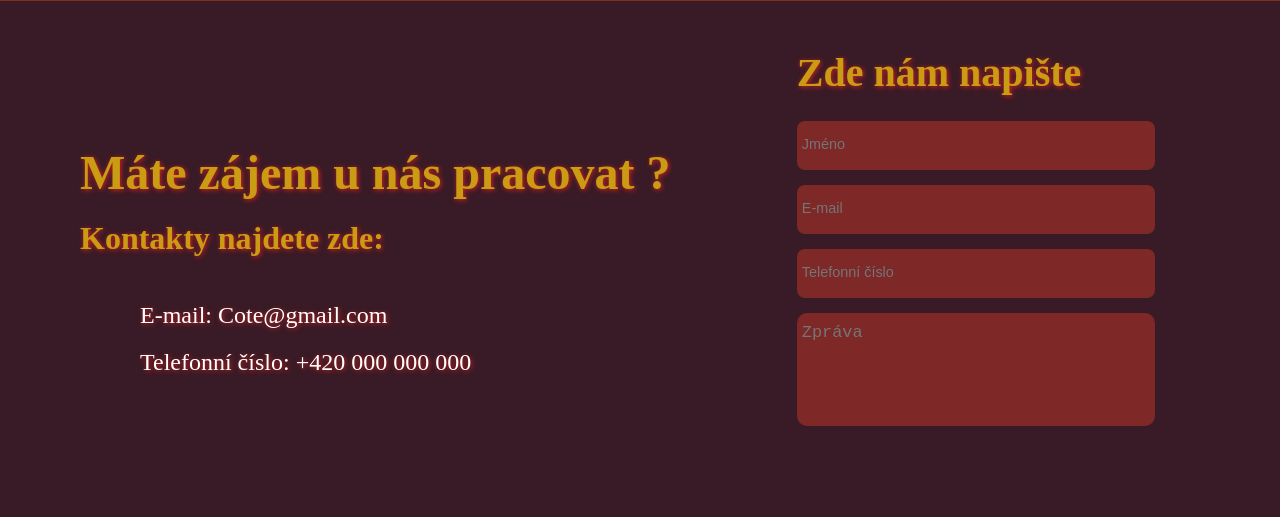
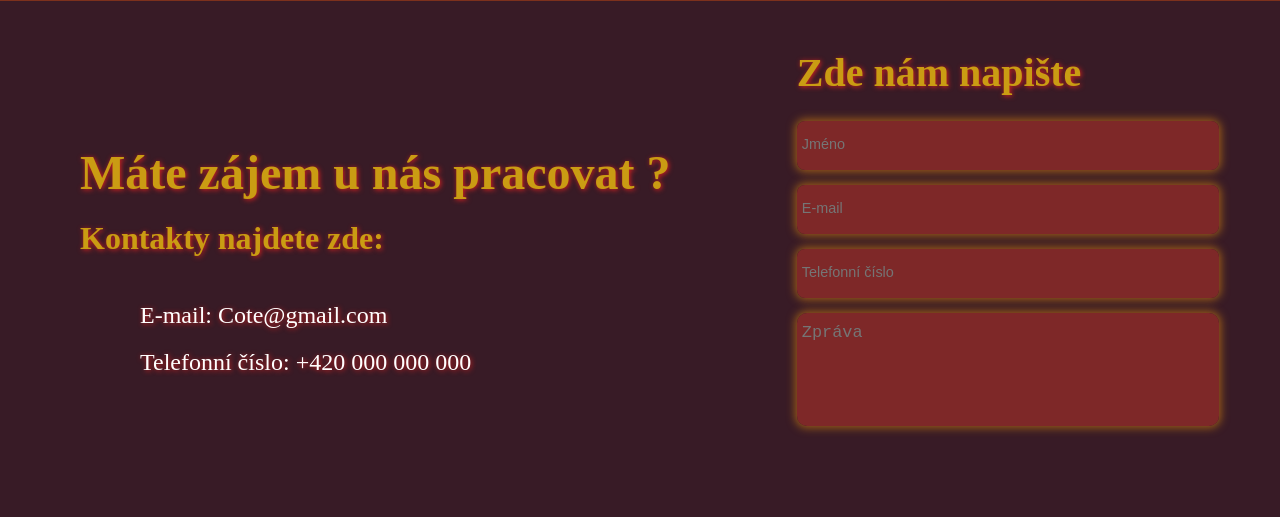
Before and after one commit to dtnguyen5/My-first-project, a plain HTML site: page 1.web/kontakty.html in a window 1280 px wide. Shown: the part 800-1317 px from the top of the page. Drawn offline with Linux system fonts and the light colour scheme; a web font is replaced by a local one.

Commit message:
change 4

```diff
--- a/1.web/kontakty.css
+++ b/1.web/kontakty.css
@@ -319,7 +319,7 @@ header img {
 
 .Kontakt_zde{
     height: 53vh;
-    width: 28%;
+    width: 33%;
 }
 
 input{
@@ -329,6 +329,7 @@ input{
     background-color: rgba(128, 41, 41, 0.973);
     color: white;
     font-size: 0.9em;
+    box-shadow: 0px 0px 8px 2px rgb(154, 91, 24);
     outline: none;
     transition: .5s;
     border: none;
@@ -351,6 +352,8 @@ textarea{
     font-size: 1.3em;
     outline: none;
     transition:.5s;
+    box-shadow: 0px 0px 8px 2px rgb(154, 91, 24);
+
 }
 
 textarea:focus{
```
